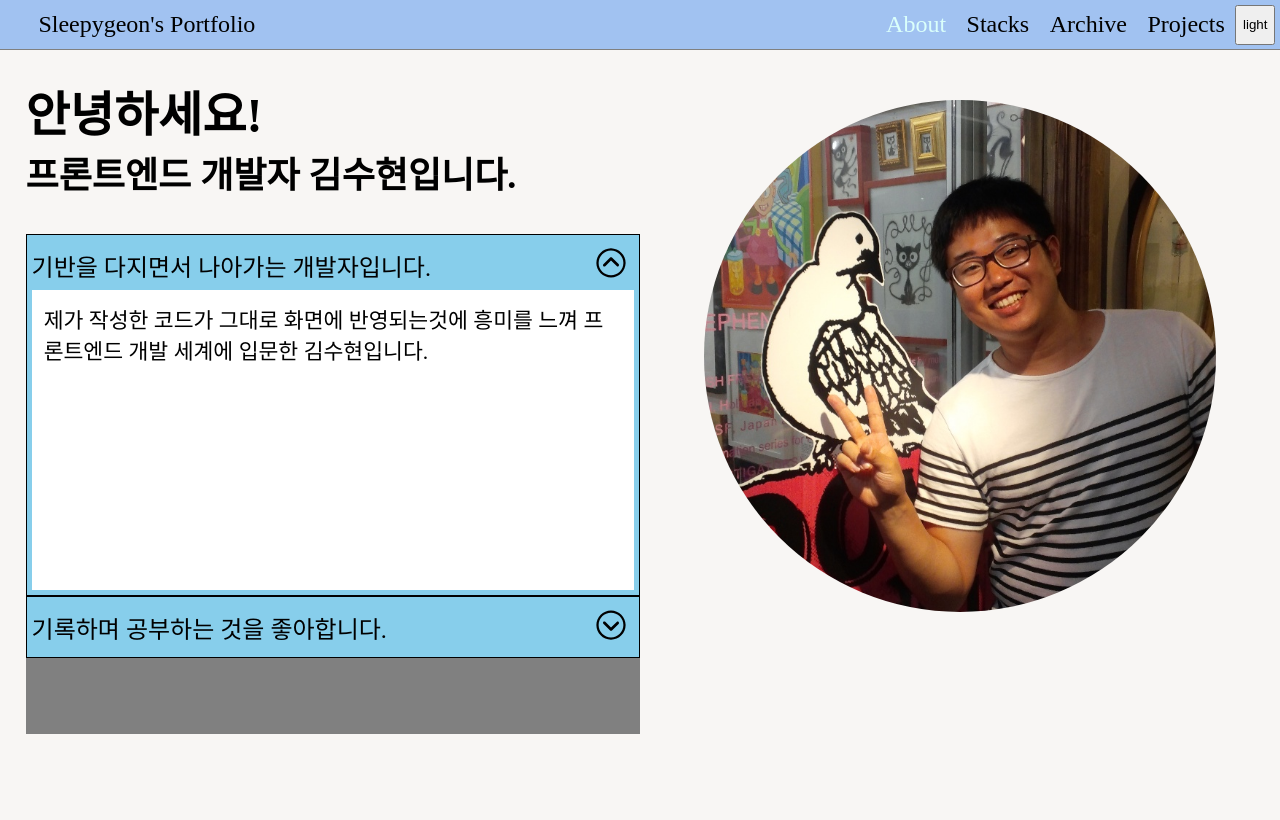
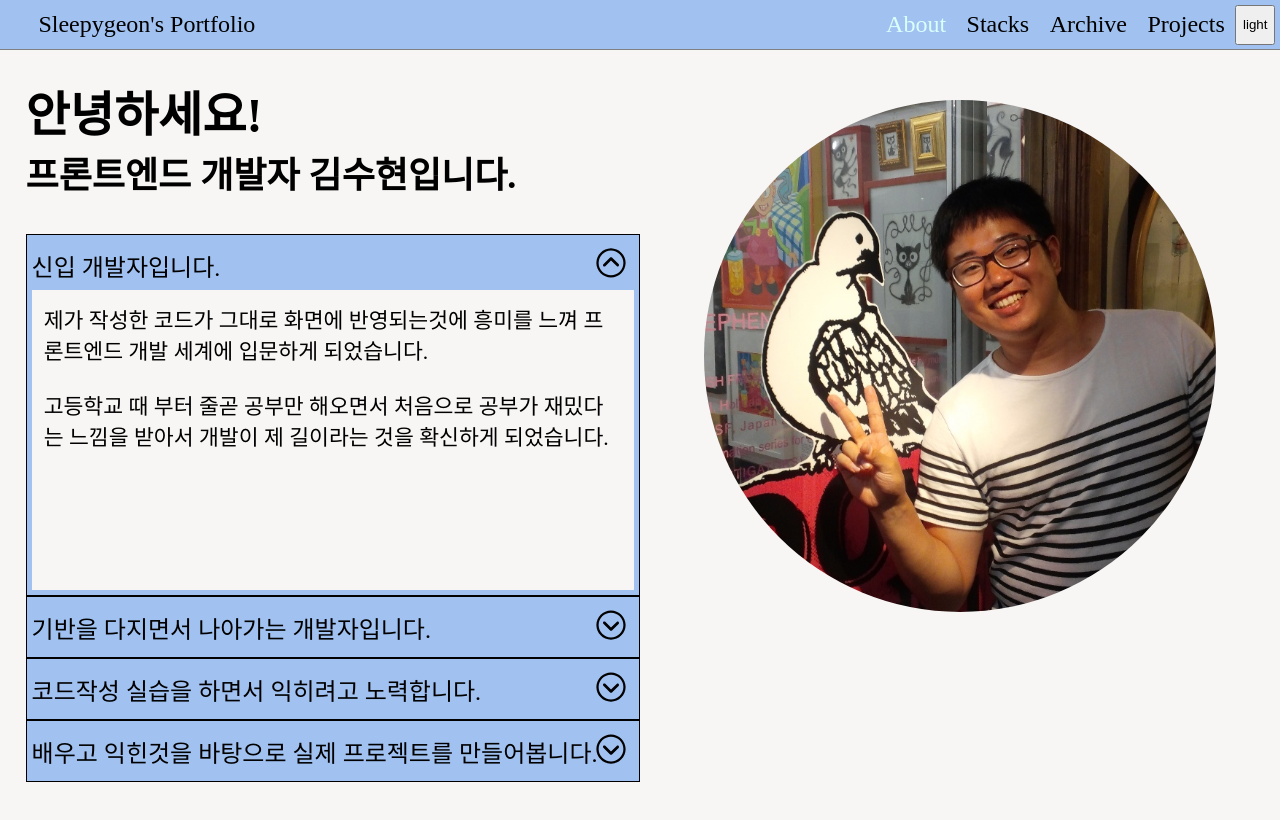
Before and after one commit to kimsh322/portfolio-react, a React (Vite) app: page / in a window 1280 px wide. Shown: the top 820 px of the page. Built offline with nearby package versions, Linux system fonts and the light colour scheme.

Commit message:
Fix : dropDown 컴포넌트 약간 수정
- 이름 카멜케이스로 수정
- 스타일 약간 수정
- dropDownContents 추가 작성

```diff
--- a/src/components/about/DropDown.tsx
+++ b/src/components/about/DropDown.tsx
@@ -47,7 +47,7 @@ export default DropDown;
 const DropDownContainer = styled.div<StyleProps>`
   display: flex;
   flex-direction: column;
-  background-color: skyblue;
+  background-color: var(--header-color);
   width: 100%;
   padding: 5px;
   border: 1px solid black;
@@ -69,20 +69,20 @@ const DropDownContainer = styled.div<StyleProps>`
     position: absolute;
     right: 5px;
     top: 5px;
-    transition: 0.3s;
   }
   .reverse {
     transform: rotateX(180deg);
   }
   .contents {
     width: 100%;
-    background-color: #fff;
+    background-color: var(--background-color);
     height: ${({ isActive }) => (isActive ? "300px" : "0px")};
     overflow: hidden;
-    transition: 0.5s;
+    transition: height 0.5s;
   }
   .content {
     padding: 2%;
     font-size: 0.9em;
+    background-color: var(--background-color);
   }
 `;
--- a/src/components/about/DropDownBox.tsx
+++ b/src/components/about/DropDownBox.tsx
@@ -1,19 +1,27 @@
 import styled from "styled-components";
-import DropDown from "./Dropdown";
-import dropDownContents from "./dropdownContents";
-import { useState } from "react";
+import DropDown from "./DropDown";
+import dropDownContents from "./dropDownContents";
+import { useEffect, useState } from "react";
 
 const DropDownBox = () => {
-  const initialIsActive = [true, false, false, false, false];
+  const initialIsActive = [false, false, false, false, false];
   const [isActive, setIsActive] = useState(initialIsActive);
+
+  useEffect(() => {
+    const renderIsActive = [true, false, false, false, false];
+    setTimeout(() => {
+      setIsActive(renderIsActive);
+    }, 100);
+  }, []);
+
   return (
     <DropDownBoxContainer>
-      {dropDownContents.map((content, idx) => {
+      {dropDownContents.map((contentArr, idx) => {
         return (
           <DropDown
-            key={content[0]}
-            title={content[0]}
-            contents={content[1]}
+            key={contentArr[0]}
+            title={contentArr[0]}
+            contents={contentArr[1]}
             index={idx}
             isActive={isActive}
             setIsActive={setIsActive}
@@ -32,5 +40,4 @@ const DropDownBoxContainer = styled.div`
   width: 50%;
   height: 500px;
   margin-top: 3%;
-  background-color: gray;
 `;
--- a/src/components/about/dropDownContents.ts
+++ b/src/components/about/dropDownContents.ts
@@ -2,15 +2,34 @@ type Contents = [string, string[]][];
 
 const dropDownContents: Contents = [
   [
-    "기반을 다지면서 나아가는 개발자입니다.",
-    ["제가 작성한 코드가 그대로 화면에 반영되는것에 흥미를 느껴 프론트엔드 개발 세계에 입문한 김수현입니다."],
+    "신입 개발자입니다.",
+    [
+      "제가 작성한 코드가 그대로 화면에 반영되는것에 흥미를 느껴 프론트엔드 개발 세계에 입문하게 되었습니다.",
+      "고등학교 때 부터 줄곧 공부만 해오면서 처음으로 공부가 재밌다는 느낌을 받아서 개발이 제 길이라는 것을 확신하게 되었습니다.",
+    ],
   ],
   [
-    "기록하며 공부하는 것을 좋아합니다.",
+    "기반을 다지면서 나아가는 개발자입니다.",
     [
+      "기록하며 개발하는 것을 좋아합니다.",
       "부트캠프 4달간의 기본기 교육을 매일매일 블로그에 기록해 놓았으며 Javascript 기본 동작원리 공부를 위해 900p 상당의 기술서적을 블로그에 정리하며 공부했습니다.",
       "최근에는 SSR 뿐만 아니라 Caching, Pre-fetching 기능등 최적화가 강력한 Next.js 에 관심이 생겨서 공식문서를 보면서 정리 해보고 있습니다.",
     ],
   ],
+  [
+    "코드작성 실습을 하면서 익히려고 노력합니다.",
+    [
+      "바닐라 JS 연습을 위해 타자연습게임을 만들면서 DOM 조작 및 css 레이아웃 코드 작성 방법을 익혔습니다.",
+      "typescript를 익히기 위해 책을 정리하면서 예제를 하나하나 만들어보며 어떻게 동작하는지 실습을 해보았습니다.",
+    ],
+  ],
+  [
+    "배우고 익힌것을 바탕으로 실제 프로젝트를 만들어봅니다.",
+    [
+      "두 개의 개인 프로젝트를 진행하면서 코드 작성흐름을 파악하였고, 자주 사용되는 UI, 기능들을 구현해보았습니다.",
+      "두 개의 그룹 프로젝트를 해 보면서 프론트엔드와 백엔드, 프론트엔드와 프론트엔드 사이의 상호작용과 소통하는것에 대해 배울 수 있었습니다.",
+      "여러 프로젝트를 진행하면서 저만의 기준(폴더 구조, 코드 컨벤션 등)을 잡아가고 있고, git 사용법에 대해서도 학습해 나가는 중입니다.",
+    ],
+  ],
 ];
 export default dropDownContents;
```
